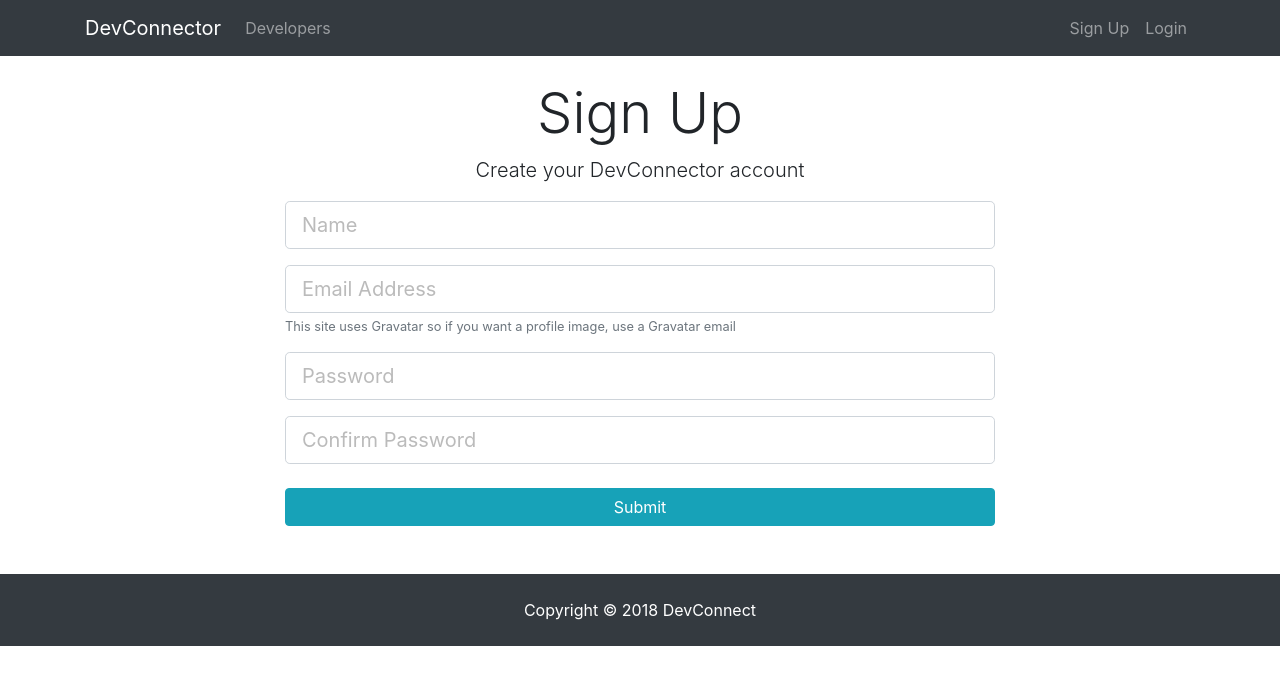
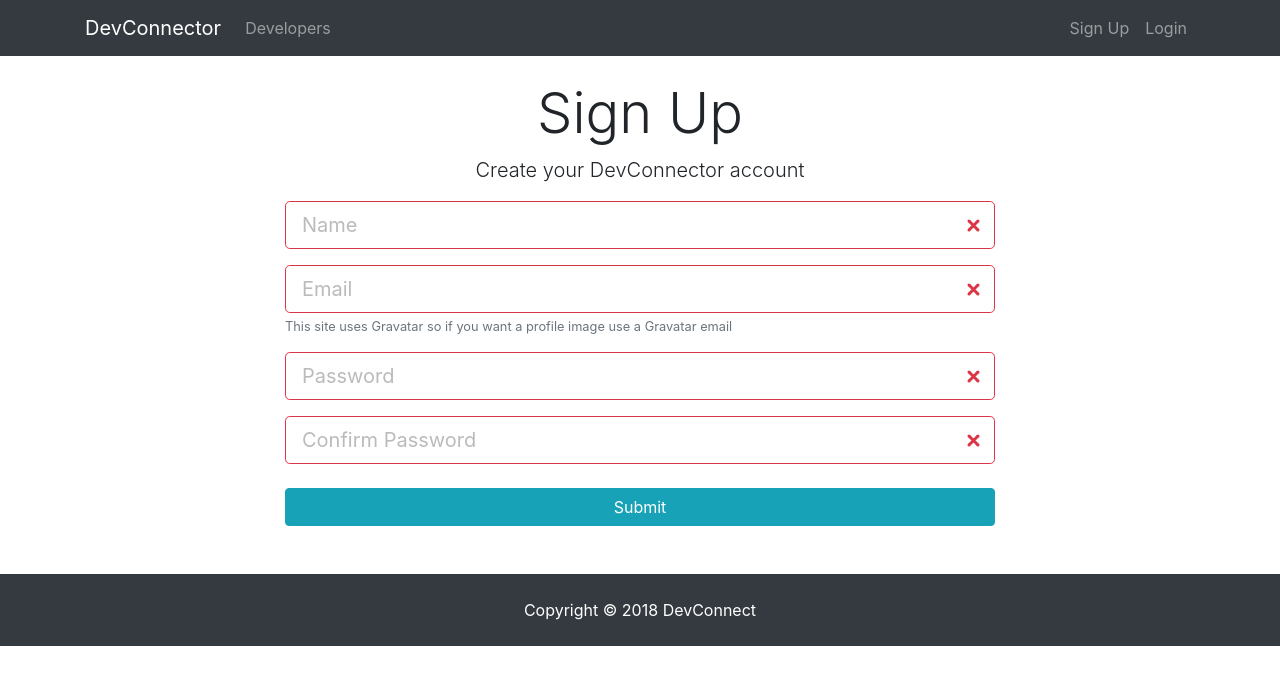
Before and after one commit to dgcohen/dev-connect, a React (Create React App) app in the folder client/: page /register in a window 1280 px wide. Shown: the top 684 px of the page. Built offline with nearby package versions, Linux system fonts and the light colour scheme.

Commit message:
Use text field group in login and register components

```diff
--- a/client/src/actions/authActions.js
+++ b/client/src/actions/authActions.js
@@ -55,7 +55,7 @@
 // Log user out
 export const logoutUser = () => dispatch => {
   // Remove token from localStorage
-  localStorage.removeItem('jwt-token');
+  localStorage.removeItem('jwtToken');
   // Remove auth header for future requests
   setAuthToken(false);
 
--- a/client/src/components/auth/Login.js
+++ b/client/src/components/auth/Login.js
@@ -1,7 +1,6 @@
 import React, { Component } from "react";
 import PropTypes from "prop-types";
 import { connect } from "react-redux";
-import classnames from "classnames";
 import { loginUser } from "../../actions/authActions";
 import TextFieldGroup from "../common/TextFieldGroup";
 
--- a/client/src/components/auth/Register.js
+++ b/client/src/components/auth/Register.js
@@ -1,9 +1,9 @@
 import React, { Component } from "react";
 import PropTypes from "prop-types";
 import { withRouter } from "react-router-dom";
-import classnames from "classnames";
 import { connect } from "react-redux";
 import { registerUser } from "../../actions/authActions";
+import TextFieldGroup from "../common/TextFieldGroup";
 
 class Register extends Component {
   constructor() {
@@ -61,70 +61,41 @@
                   Create your DevConnector account
                 </p>
                 <form noValidate onSubmit={this.onSubmit}>
-                  <div className="form-group">
-                    <input
-                      type="text"
-                      className={classnames("form-control form-control-lg", {
-                        "is-invalid": errors.name
-                      })}
+                  <TextFieldGroup
                     placeholder="Name"
                     name="name"
                     value={this.state.name}
                     onChange={this.onChange}
+                    error={errors.name}
                   />
-                    {errors.name && (
-                      <div className="invalid-feedback">{errors.name}</div>
-                    )}
-                  </div>
-                  <div className="form-group">
-                    <input
+
+                  <TextFieldGroup
+                    placeholder="Email"
+                    name="email"
                     type="email"
-                      className={classnames("form-control form-control-lg", {
-                        "is-invalid": errors.email
-                      })}
-                      placeholder="Email Address"
-                      name="email"
                     value={this.state.email}
                     onChange={this.onChange}
+                    error={errors.email}
+                    info="This site uses Gravatar so if you want a profile image use a Gravatar email"
                   />
-                    {errors.email && (
-                      <div className="invalid-feedback">{errors.email}</div>
-                    )}
-                    <small className="form-text text-muted">
-                      This site uses Gravatar so if you want a profile image,
-                      use a Gravatar email
-                    </small>
-                  </div>
-                  <div className="form-group">
-                    <input
-                      type="password"
-                      className={classnames("form-control form-control-lg", {
-                        "is-invalid": errors.password
-                      })}
+
+                  <TextFieldGroup
                     placeholder="Password"
                     name="password"
+                    type="password"
                     value={this.state.password}
                     onChange={this.onChange}
+                    error={errors.password}
                   />
-                    {errors.password && (
-                      <div className="invalid-feedback">{errors.password}</div>
-                    )}
-                  </div>
-                  <div className="form-group">
-                    <input
-                      type="password"
-                      className={classnames("form-control form-control-lg", {
-                        "is-invalid": errors.password2
-                      })}
+
+                  <TextFieldGroup
                     placeholder="Confirm Password"
                     name="password2"
+                    type="password"
                     value={this.state.password2}
                     onChange={this.onChange}
+                    error={errors.password2}
                   />
-                    {errors.password2 && (
-                      <div className="invalid-feedback">{errors.password2}</div>
-                    )}
-                  </div>
                   <input
                     type="submit"
                     className="btn btn-info btn-block mt-4"
```
Lines whose indentation alone changed are shown as unchanged.
